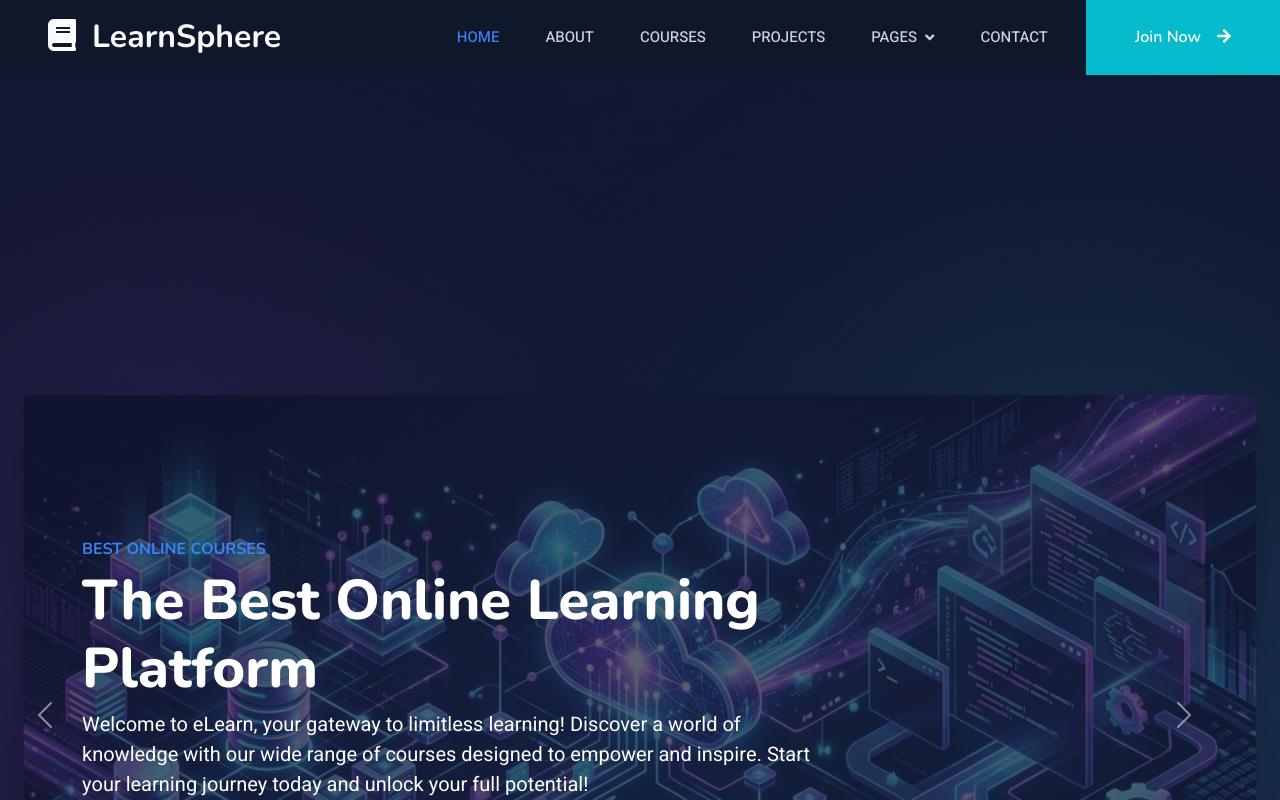
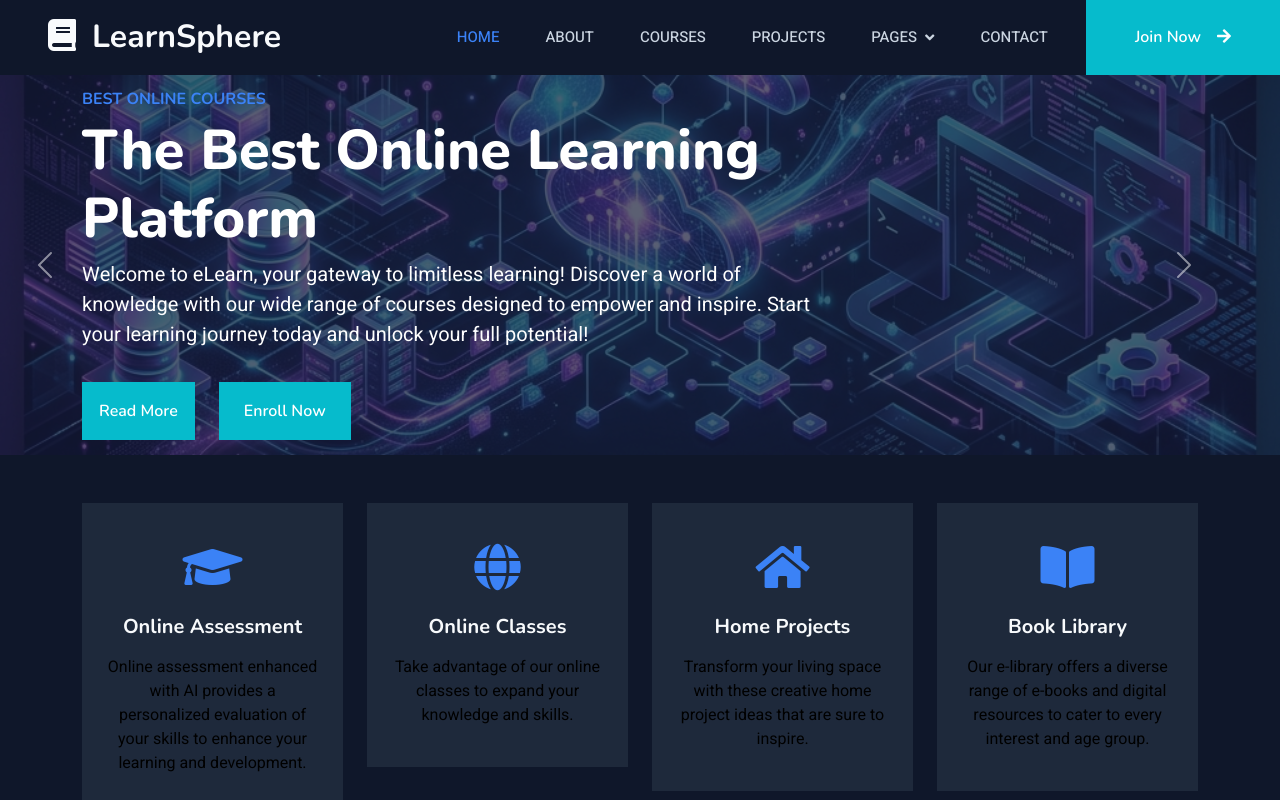
Before and after one commit to chandeni12/learnsphere1, a React (Vite) app: page / in a window 1280 px wide. Shown: the top 800 px of the page. Built offline with nearby package versions, Linux system fonts and the light colour scheme.

Commit message:
style: reduce carousel image height and crop empty space

```diff
--- a/src/assets/css/Slide.css
+++ b/src/assets/css/Slide.css
@@ -3,7 +3,9 @@
 }
 .slide img{
     width: 100%;
-    min-height: 60vh;
+    height: 380px;
+    object-fit: cover;
+    object-position: center;
 }
 .carousel-control-prev{
     left: -4%;
```
